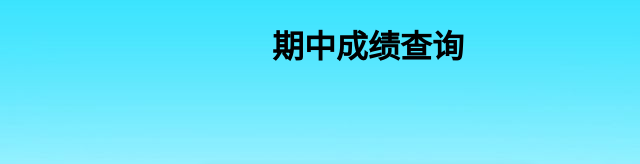
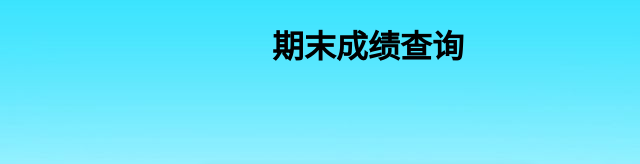
Before and after one commit to tianyeorg/huger, a plain HTML site: page index.html in a window 1280 px wide. Shown: the top 164 px of the page, 272-912 px from the left. Drawn offline with Linux system fonts and the light colour scheme.

Commit message:
Update index.html

```diff
--- a/index.html
+++ b/index.html
@@ -39,7 +39,7 @@
     </style>
 </head>
 <body>
-    <h1 style="text-align:center;">期中成绩查询</h1>
+    <h1 style="text-align:center;">期末成绩查询</h1>
     <div class="container">
         <input type="text" id="studentName" placeholder="输入学生姓名">
         <input type="text" id="studentId" placeholder="输入学号">
```
